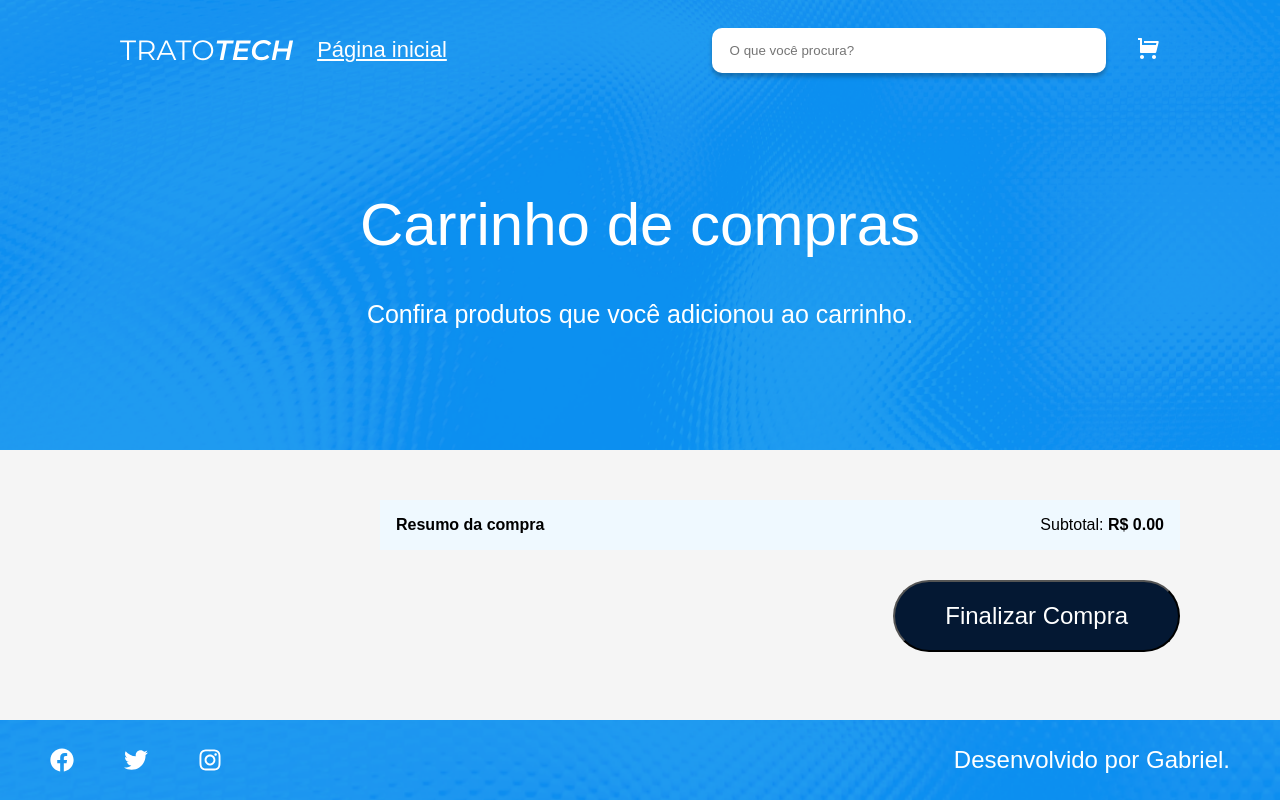
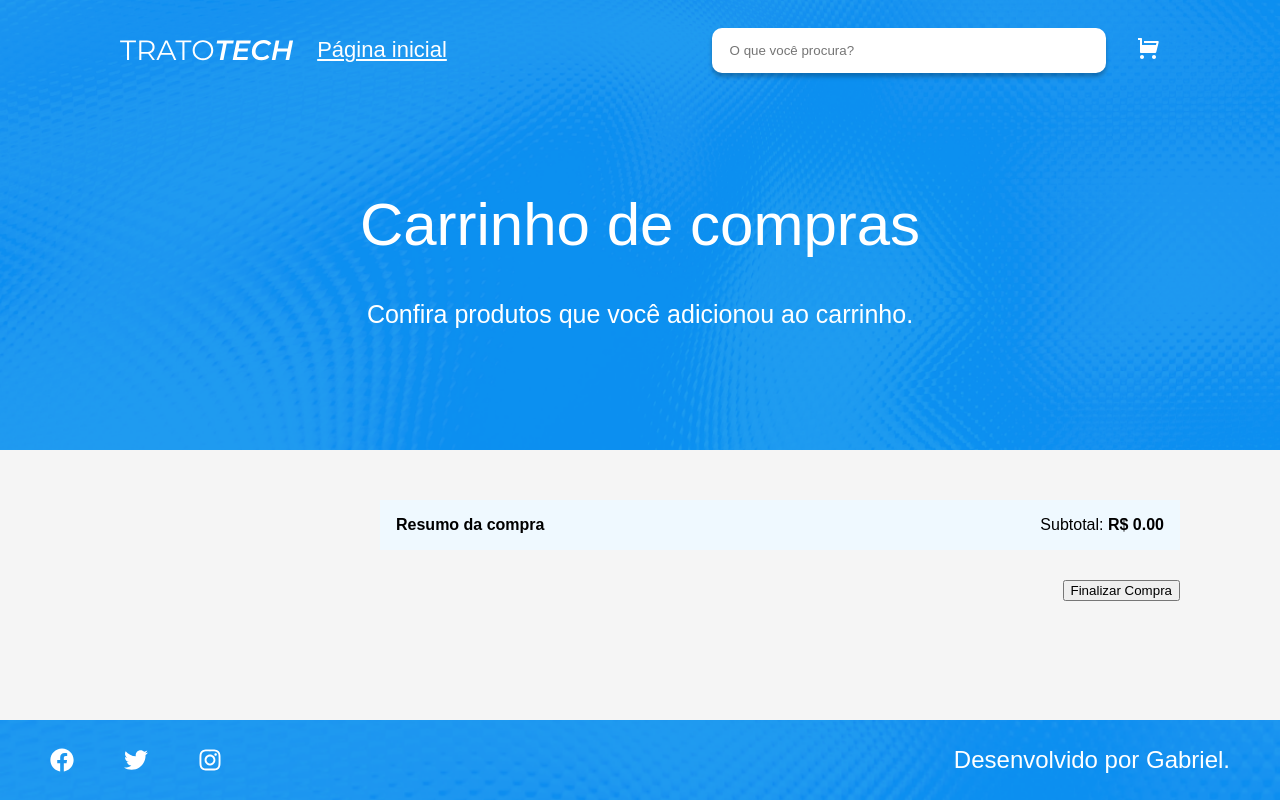
Before and after one commit to GabrielVeroneze/trato-tech-redux-immer, a React (Vite) app: page /carrinho in a window 1280 px wide. Built offline with nearby package versions, Linux system fonts and the light colour scheme.

Commit message:
:broom: cleanup: remove estilos da classe `.finalizar`

```diff
--- a/src/pages/Carrinho/Carrinho.module.scss
+++ b/src/pages/Carrinho/Carrinho.module.scss
@@ -14,12 +14,3 @@
     padding: 16px;
     width: 100%;
 }
-
-.finalizar {
-    background-color: #041833;
-    border-radius: 36px;
-    color: white;
-    cursor: pointer;
-    font-size: 24px;
-    padding: 20px 50px;
-}
```
